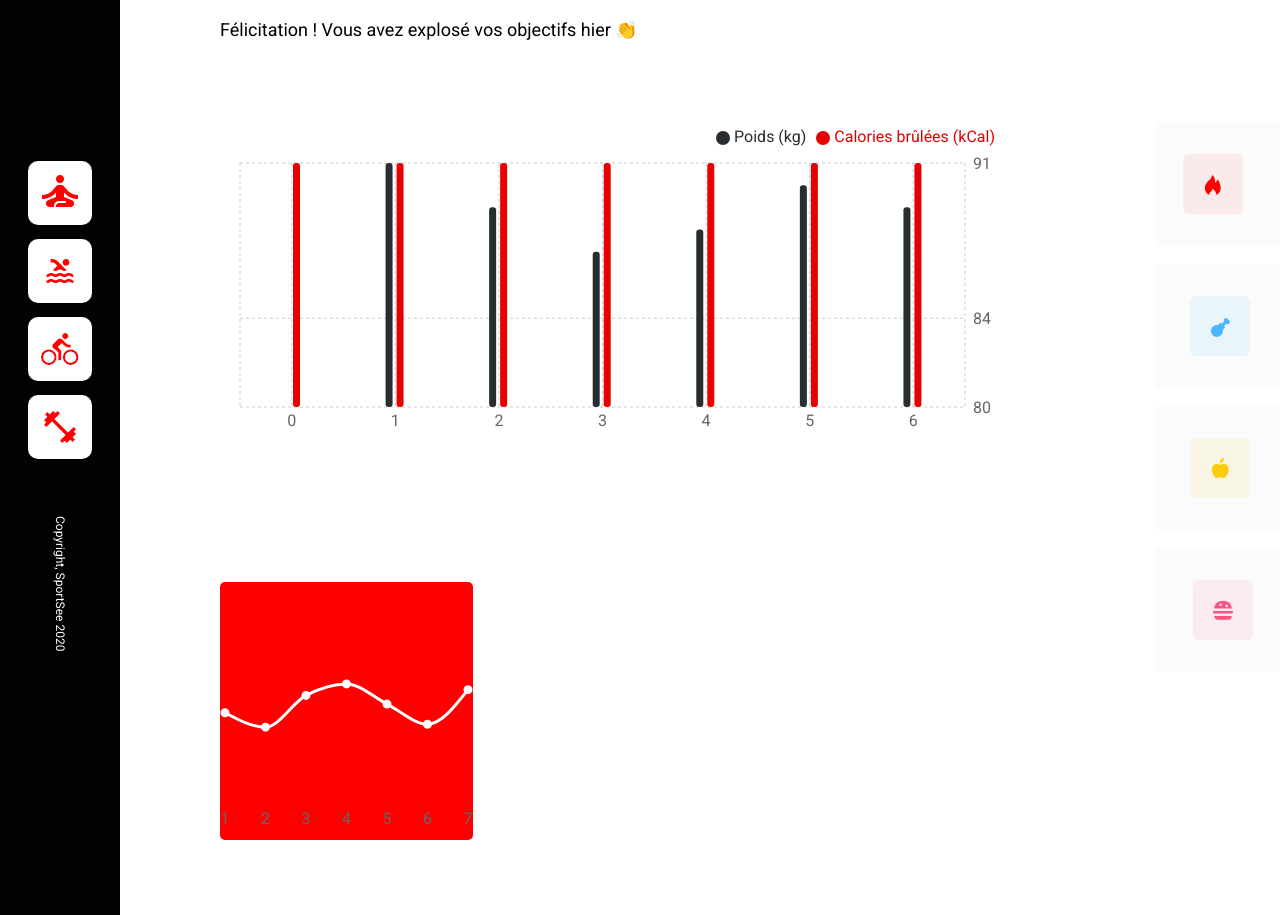
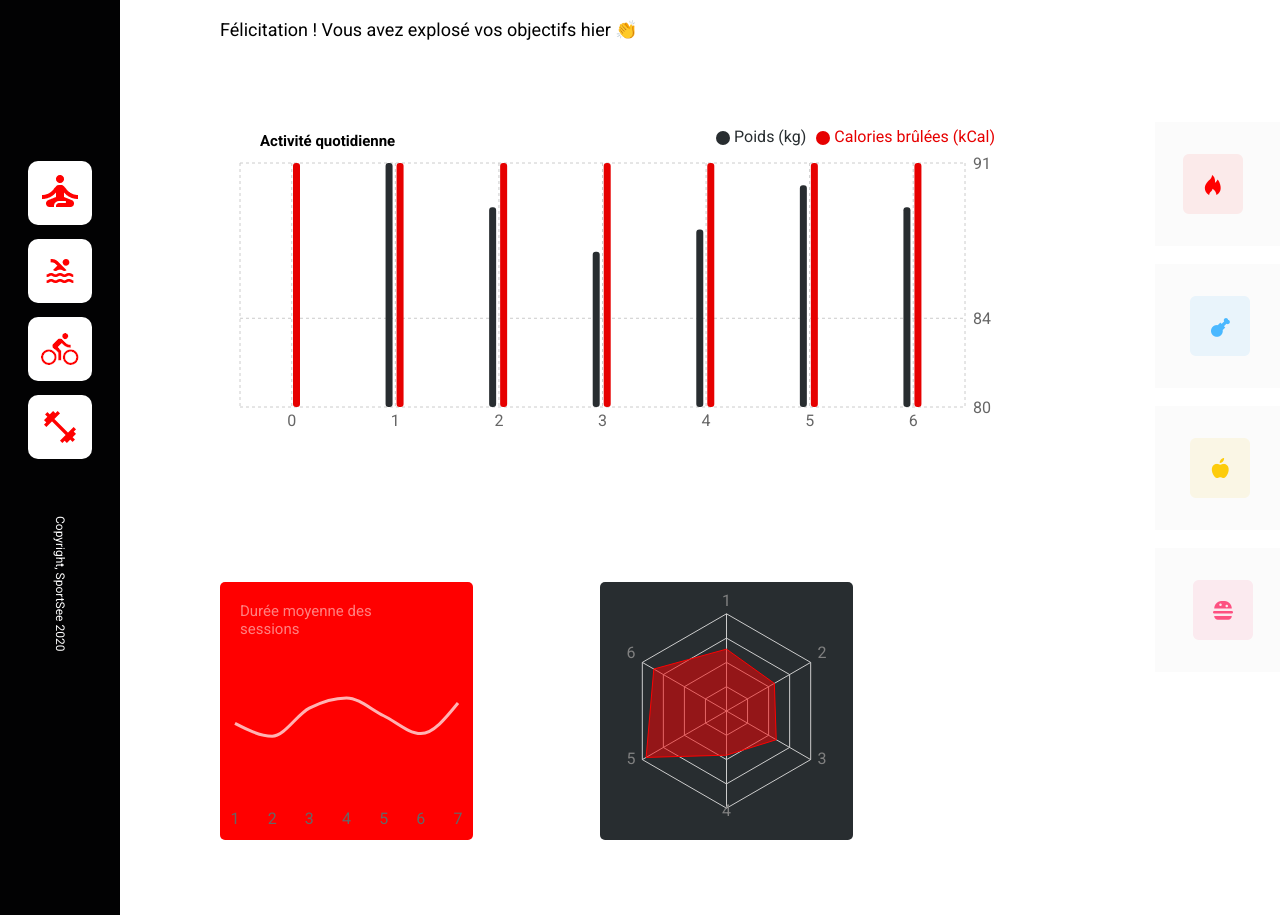
Before and after one commit to Erwandeb/BELLEVILLE_PROJET-12_SPORTSEE, a React (Create React App) app: page / in a window 1280 px wide. Shown: the part 204-1119 px from the top of the page. Built offline with nearby package versions, Linux system fonts and the light colour scheme.

Commit message:
ajout perf chart

```diff
--- a/src/components/AverageSession.js
+++ b/src/components/AverageSession.js
@@ -20,22 +20,34 @@ const AverageSession = ({ average }) => {
 
 
 
+    function numberIntoDay(){
+        let number = average.sessions;
+        let dayWeek = ["L","M", "M", "J", "V","S","D"];
+        number.map((day)=>(
+            number
+        ))
+    }
+
+   numberIntoDay()
+
+
 console.log(average.sessions)
 
     return (
+
         <div className="averageSession">
+            <p className="title-graph">Durée moyenne des sessions</p>
             <ResponsiveContainer width="100%" height="100%">
                 <LineChart
                     width={258}
                     height={263}
                     data={average.sessions}
                     margin={{
-                        top: 50,
-                        right: 5,
-                        left: 5,
+                        top: 70,
+                        right: 15,
+                        left: 15,
                         bottom: 5,
                     }}
-
                 >
                     <defs>
                         <linearGradient id="colorGradient" x1 ="0" y1="0" x2="0" y2="0">
@@ -48,16 +60,19 @@ console.log(average.sessions)
                         dataKey="sessionLength"
                         stroke="#FFFFFF"
                         strokeWidth={3}
-                        dot={{fill:"#FFFFFF", stroke:"#FFFFFF" }}
-                        activeDot={{ stroke: 'red', strokeWidth: 2, r: 10 }}
+                        dot={false}
+                        activeDot={false}
                         strokeDashArray="4 1 2"
                         fill="url(#color)"
+                        opacity={0.70}
+
                     />
-                        <XAxis
+                    <XAxis
                         dataKey="day"
                         tickLine={false}
                         axisLine={false}
                     />
+
                 </LineChart>
             </ResponsiveContainer>
         </div>
--- a/src/components/BarChartActivity.js
+++ b/src/components/BarChartActivity.js
@@ -23,6 +23,7 @@ const BarChartActivity = ({ activity }) => {
 
     return (
         <div className="barChartActivity">
+           <p className="title-graph-barchart">Activité quotidienne</p>
             <ResponsiveContainer width="100%" height="100%">
                 <BarChart
                     width={500}
--- /dev/null
+++ b/src/components/PerformanceChart.js
@@ -0,0 +1,67 @@
+import React from 'react';
+import { Radar, RadarChart, PolarGrid, PolarAngleAxis, PolarRadiusAxis, ResponsiveContainer } from 'recharts';
+
+/**
+* This component render a radar chart with performance activity
+* Data come from state Home.js
+* We are using the library Rechart.js
+*
+* @author Erwan
+* @version 1.1
+*/
+
+
+const PerformanceChart = ({performance}) => {
+    if(!performance.kind) {
+        return null
+    }
+
+    if(!performance.data) {
+        return null
+    }
+
+    console.log(performance.data)
+    return (
+        <div className="radarChartPerformance">
+            <ResponsiveContainer
+                width="100%"
+                height="100%"
+                margin={{
+                    top: 10,
+                    right: 10,
+                    left: 10,
+                    bottom: 10,
+                }}
+            >
+                <RadarChart
+                    cx="50%"
+                    cy="50%"
+                    outerRadius="80%"
+                    data={performance.data}
+                    fill="#FFFFFF"
+                >
+                    <PolarGrid
+
+                    />
+                    <PolarAngleAxis
+                        dataKey="kind"
+                        axisLine={false}
+                    />
+                    <PolarRadiusAxis
+                        axisLine={false}
+                        tick={false}
+                    />
+                    <Radar
+                        name="Mike"
+                        dataKey="value"
+                        stroke="#FF0101"
+                        fill="#FF0101"
+                        fillOpacity={0.5}
+                    />
+                </RadarChart>
+            </ResponsiveContainer>
+        </div>
+    );
+};
+
+export default PerformanceChart;
--- a/src/pages/Home.js
+++ b/src/pages/Home.js
@@ -6,6 +6,7 @@ import api from '../api';
 import KeyData from '../components/KeyData';
 import BarChartActivity from '../components/BarChartActivity';
 import AverageSession from '../components/AverageSession';
+import PerformanceChart from '../components/PerformanceChart';
 
 /**
 * This page group all data for chart component
@@ -96,7 +97,7 @@ const Home = () => {
         .catch(err => console.log(err))
     }
 
-/* */
+
     if(error) {
         return <div className="infoHomePage">Erreur : {error.message}</div>;
     } else if (!isLoaded) {
@@ -111,6 +112,7 @@ const Home = () => {
                 <KeyData user={user} />
                 <BarChartActivity activity = {activity} />
                 <AverageSession average={average} />
+                <PerformanceChart performance={performance}/>
             </div>
 
         </div>
--- a/src/style/components/_averageSession.scss
+++ b/src/style/components/_averageSession.scss
@@ -6,4 +6,15 @@
     height:258px;
     width: 253px;
     border-radius: 5px;
+    position: relative;
+
+    .title-graph{
+        width: 140px;
+        position: absolute;
+        left: 20px;
+        top: 20px;
+        color:#FFFFFF ;
+        font-size: 15px;
+        opacity: 0.50;
+    }
 }
--- a/src/style/components/_barChartActivity.scss
+++ b/src/style/components/_barChartActivity.scss
@@ -4,6 +4,18 @@
     width: 835px;
     height: 320px;
     margin-left: 100px;
+    position: relative;
+
+    .title-graph-barchart{
+        font-weight: bold;
+        position: absolute;
+        font-size: 15px;
+        top: 10px;
+        left: 40px;
+
+    }
+
+
     .recharts-legend-wrapper{
     position: relative;
     width: 786px;
--- /dev/null
+++ b/src/style/components/_performanceChart.scss
@@ -0,0 +1,9 @@
+.radarChartPerformance{
+    background-color: #282D30;
+    grid-column-start: 1;
+    grid-row-start: 7;
+    height:258px;
+    width: 253px;
+    margin-left: 480px;
+    border-radius: 5px;
+}
--- a/src/style/index.scss
+++ b/src/style/index.scss
@@ -8,3 +8,4 @@
 @import "./components/keyData";
 @import "./components/barChartActivity";
 @import "./components/averageSession";
+@import "./components/performanceChart";
```
